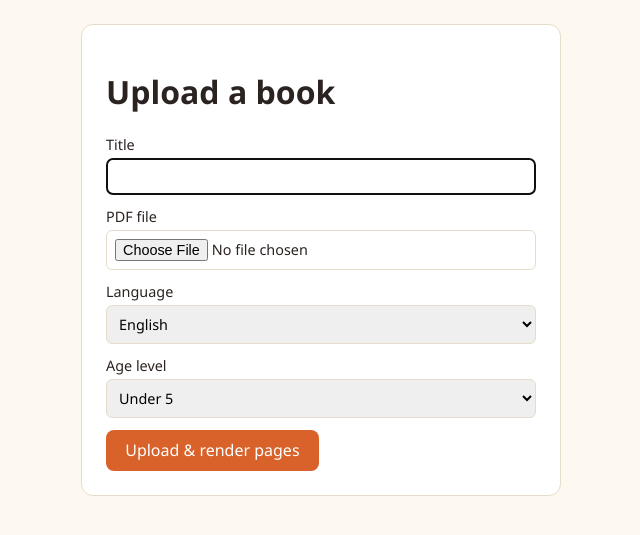
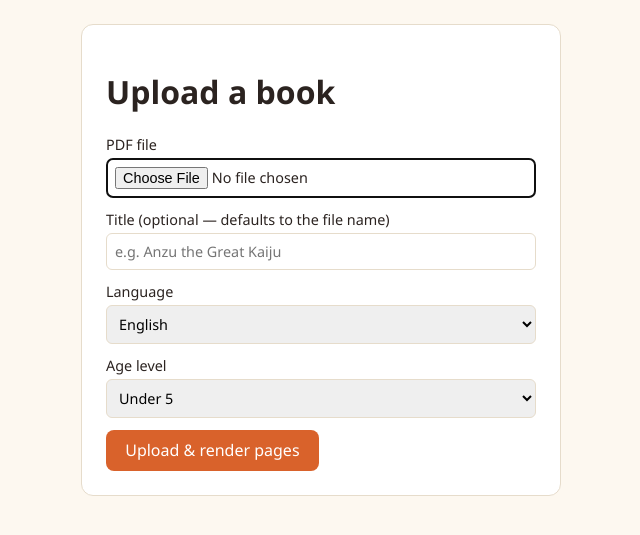
Before and after one commit to chrismjacobs/storyvoice, a Flask app: page /books/upload in a window 1280 px wide. Shown: the part 60-595 px from the top of the page, without its empty margins (103-743 px from the left). Run offline with Flask 3, Linux system fonts and the light colour scheme; a user stored in the database is signed in; tables that the repository leaves empty hold one stand-in row (values such as "Sample post").

Commit message:
Icon-style delete button, and auto-title book uploads from filename
- Book delete moves to a small trash-icon button next to the title
  (own row, separated from View as pictures / Edit details) instead
  of a full-width text button, reducing the chance of a stray click.
- Upload form: PDF file field now comes first, and title is optional
  -- if left blank, it's derived from the PDF's filename (underscores
  and dashes become spaces). An explicit title still always wins.

Co-Authored-By: Claude Sonnet 5 <noreply@anthropic.com>

```diff
--- a/blueprints/books.py
+++ b/blueprints/books.py
@@ -1,4 +1,6 @@
+import re
 from functools import wraps
+from pathlib import Path
 
 from flask import Blueprint, abort, flash, jsonify, redirect, render_template, request, url_for
 from flask_login import current_user, login_required
@@ -71,14 +73,16 @@ def upload():
         age_level = request.form.get("age_level", "")
 
         if (
-            not title
-            or not pdf_file
+            not pdf_file
             or pdf_file.filename == ""
             or language not in Book.LANGUAGE_CHOICES
             or age_level not in Book.AGE_LEVEL_CHOICES
         ):
-            flash("Title, a PDF file, language, and age level are all required.", "error")
+            flash("A PDF file, language, and age level are all required.", "error")
             return render_template("book_upload.html", **_upload_form_choices())
+
+        if not title:
+            title = _title_from_filename(pdf_file.filename)
 
         pdf_bytes = pdf_file.read()
 
@@ -109,6 +113,13 @@ def _upload_form_choices():
         "language_choices": list(Book.LANGUAGE_LABELS.items()),
         "age_level_choices": list(Book.AGE_LEVEL_LABELS.items()),
     }
+
+
+def _title_from_filename(filename):
+    stem = Path(filename).stem
+    stem = re.sub(r"[_-]+", " ", stem)
+    stem = re.sub(r"\s+", " ", stem).strip()
+    return stem or "Untitled"
 
 
 @books_bp.route("/<int:book_id>")
--- a/static/css/main.css
+++ b/static/css/main.css
@@ -93,6 +93,32 @@ button:disabled { background: var(--accent-dim); cursor: not-allowed; }
 
 .danger-button { background: #b3392c; }
 .danger-button:hover { background: #922e24; }
+
+.book-header {
+  display: flex;
+  align-items: flex-start;
+  justify-content: space-between;
+  gap: 1rem;
+}
+
+.book-header h1 { margin: 0; }
+
+.icon-button {
+  display: inline-flex;
+  align-items: center;
+  justify-content: center;
+  width: 36px;
+  height: 36px;
+  padding: 0;
+  border-radius: 8px;
+  background: none;
+  color: var(--ink);
+  opacity: 0.55;
+}
+
+.icon-button:hover { opacity: 1; background: var(--line); }
+
+.icon-button.danger:hover { color: #b3392c; background: #fbdada; }
 
 .flashes { list-style: none; padding: 0; }
 .flash { padding: 0.5rem 1rem; border-radius: 6px; margin-bottom: 0.5rem; }
--- a/templates/book_upload.html
+++ b/templates/book_upload.html
@@ -4,11 +4,11 @@
 <div class="card">
   <h1>Upload a book</h1>
   <form method="post" enctype="multipart/form-data" onsubmit="return handleUploadSubmit(this);">
-    <label>Title
-      <input type="text" name="title" required autofocus>
+    <label>PDF file
+      <input type="file" name="pdf" accept="application/pdf" required autofocus>
     </label>
-    <label>PDF file
-      <input type="file" name="pdf" accept="application/pdf" required>
+    <label>Title (optional — defaults to the file name)
+      <input type="text" name="title" placeholder="e.g. Anzu the Great Kaiju">
     </label>
     <label>Language
       <select name="language" required>
```
Also changed, not shown: templates/book_view.html (+18 -8 lines).
